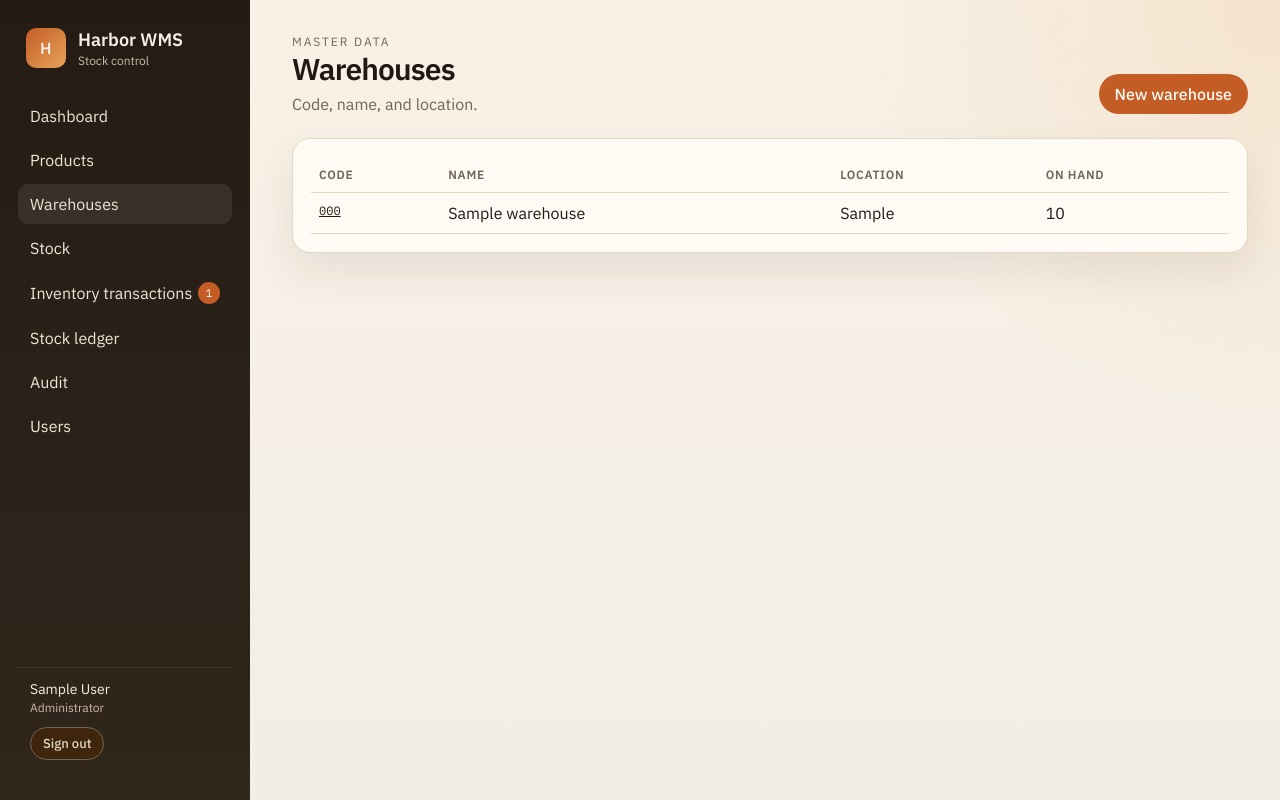
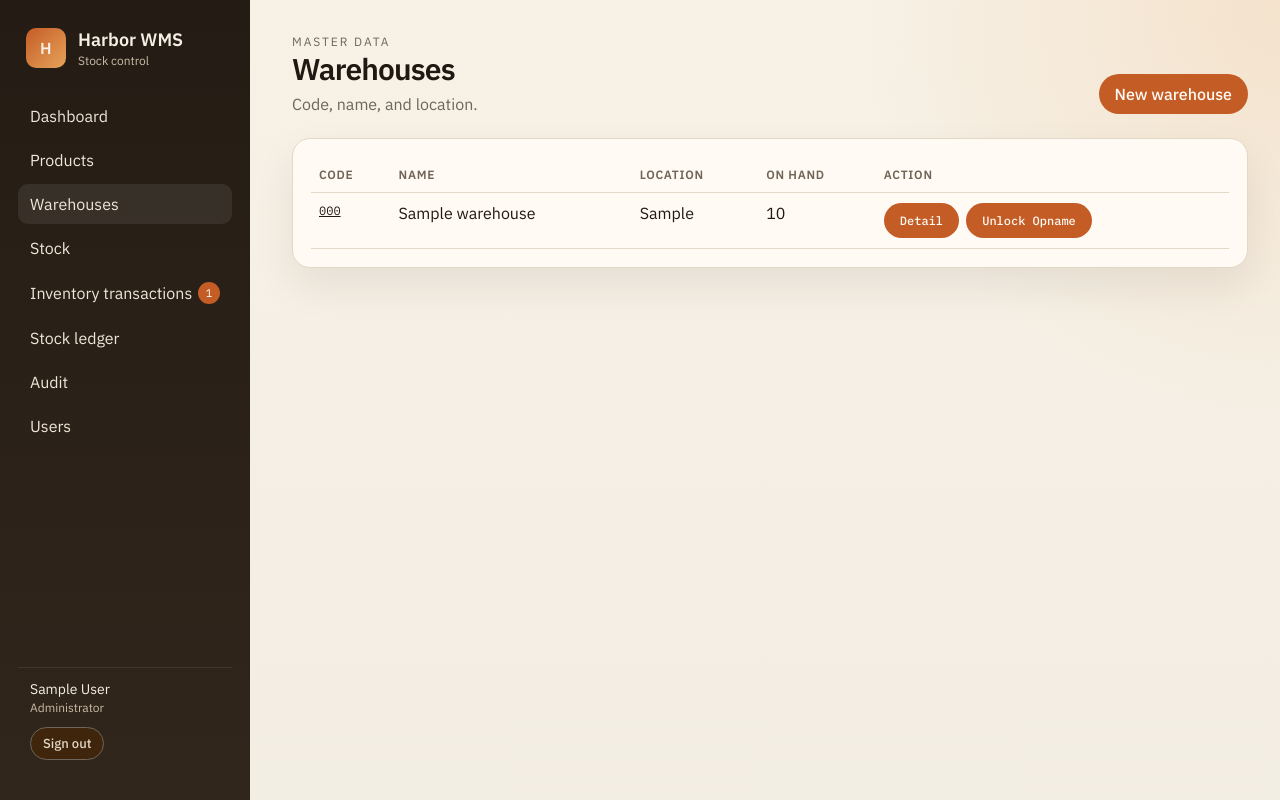
Before and after one commit to farel14/wms, a Django app: page /warehouses/ in a window 1280 px wide. Run offline with Django 5.2, Linux system fonts and the light colour scheme; a user stored in the database is signed in; tables that the repository leaves empty hold one stand-in row (values such as "Sample post").

Commit message:
add warehouse opname button & endpoint, fix product toggle active button

```diff
--- a/accounts/models.py
+++ b/accounts/models.py
@@ -14,6 +14,8 @@ class Audit(models.Model):
         DEACTIVATE = 'DEACTIVATE', 'Deactivate'
         ACTIVATE = 'ACTIVATE', 'Activate'
         POST = 'POST', 'Post'
+        LOCK_OPNAME = 'LOCK_OPNAME', 'Lock_Opname'
+        UNLOCK_OPNAME = 'UNLOCK_OPNAME', 'Unlock_Opname'
         TEST = 'TEST', 'Test'
 
     user = models.ForeignKey(
--- a/catalog/views.py
+++ b/catalog/views.py
@@ -97,8 +97,8 @@ class ProductDeactivateView(LoginRequiredMixin, View):
             user=self.request.user,
             action=Audit.Action.DEACTIVATE,
             table_name="Product",
-            record_id=self.product.pk,
-            description=f"Deactivate product {self.product.name}",
+            record_id=product.pk,
+            description=f"Deactivate product {product.name}",
         )
 
         return redirect("product-detail", pk=product.pk)
--- a/templates/warehouse/list.html
+++ b/templates/warehouse/list.html
@@ -11,7 +11,7 @@
 </div>
 <div class="card">
   <table>
-    <thead><tr><th>Code</th><th>Name</th><th>Location</th><th>On hand</th></tr></thead>
+    <thead><tr><th>Code</th><th>Name</th><th>Location</th><th>On hand</th><th>Action</th></tr></thead>
     <tbody>
       {% for w in warehouses %}
       <tr>
@@ -19,6 +19,34 @@
         <td>{{ w.name }}</td>
         <td>{{ w.location }}</td>
         <td>{{ w.on_hand }}</td>
+        {% if user.is_superuser %}
+        <td class="mono">
+          <a class="btn accent"  href="{% url 'warehouse-detail' w.pk %}">Detail</a>
+          {% if not w.is_opname %}
+          <form method="post"
+                action="{% url 'warehouse-lock-opname' w.pk %}"
+                style="display: inline;">
+            {% csrf_token %}
+            <button type="submit" class="btn danger">
+              Lock Opname
+            </button>
+          </form>
+          {% else %}
+              <form method="post"
+                action="{% url 'warehouse-unlock-opname' w.pk %}"
+                style="display: inline;">
+            {% csrf_token %}
+            <button type="submit" class="btn accent">
+              Unlock Opname
+            </button>
+          </form>
+          {% endif %}
+        </td>
+        {% else %}
+        <td class="mono">
+          <a class="btn accent"  href="{% url 'warehouse-detail' w.pk %}">Detail</a>
+        </td>
+        {% endif %}
       </tr>
       {% empty %}
       <tr><td colspan="4" class="empty">No warehouses yet.</td></tr>
--- a/warehouse/models.py
+++ b/warehouse/models.py
@@ -6,6 +6,7 @@ class Warehouse(models.Model):
     code = models.CharField("warehouse code", max_length=16, unique=True)
     name = models.CharField(max_length=120)
     location = models.CharField(max_length=255)
+    is_opname = models.BooleanField(default=False)
 
     class Meta:
         db_table = "warehouse"
--- a/warehouse/urls.py
+++ b/warehouse/urls.py
@@ -7,4 +7,6 @@ urlpatterns = [
     path("new/", views.WarehouseCreateView.as_view(), name="warehouse-create"),
     path("<int:pk>/", views.WarehouseDetailView.as_view(), name="warehouse-detail"),
     path("<int:pk>/edit/", views.WarehouseUpdateView.as_view(), name="warehouse-update"),
+    path("<int:pk>/lock-opname/", views.WarehouseLockOpnameView.as_view(), name="warehouse-lock-opname"),
+    path("<int:pk>/unlock-opname/", views.WarehouseUnlockOpnameView.as_view(), name="warehouse-unlock-opname"),
 ]
--- a/warehouse/views.py
+++ b/warehouse/views.py
@@ -1,7 +1,9 @@
 from django.contrib import messages
-from django.contrib.auth.mixins import LoginRequiredMixin
+from django.contrib.auth.mixins import LoginRequiredMixin, UserPassesTestMixin
 from django.urls import reverse
 from django.views.generic import CreateView, DetailView, ListView, UpdateView
+from django.shortcuts import get_object_or_404, redirect
+
 
 from accounts.models import log_audit, Audit
 from inventory.models import Stock
@@ -68,6 +70,64 @@ class WarehouseUpdateView(LoginRequiredMixin, UpdateView):
         return reverse("warehouse-detail", args=[self.object.pk])
 
 
+class WarehouseLockOpnameView(LoginRequiredMixin, UserPassesTestMixin, UpdateView):
+    model = Warehouse
+    form_class = WarehouseForm
+    template_name = "form.html"
+    raise_exception = True
+    http_method_names = ["post", "options"]
+
+
+    def test_func(self):
+        # Checks if user is logged in AND is a superuser
+        return self.request.user.is_authenticated and self.request.user.is_superuser
+
+    def post(self, request, pk):
+        warehouse = get_object_or_404(Warehouse, pk=pk)
+
+        warehouse.is_opname = True
+        warehouse.save(update_fields=["is_opname"])
+
+        log_audit(
+            user=self.request.user,
+            action=Audit.Action.LOCK_OPNAME,
+            table_name="Warehouse",
+            record_id=warehouse.pk,
+            description=f"Lock opname warehouse {warehouse.name}",
+        )
+
+        return redirect("warehouse-list")
+
+
+class WarehouseUnlockOpnameView(LoginRequiredMixin, UserPassesTestMixin, UpdateView):
+    model = Warehouse
+    form_class = WarehouseForm
+    template_name = "form.html"
+    raise_exception = True
+    http_method_names = ["post", "options"]
+
+
+    def test_func(self):
+        # Checks if user is logged in AND is a superuser
+        return self.request.user.is_authenticated and self.request.user.is_superuser
+
+    def post(self, request, pk):
+        warehouse = get_object_or_404(Warehouse, pk=pk)
+
+        warehouse.is_opname = False
+        warehouse.save(update_fields=["is_opname"])
+
+        log_audit(
+            user=self.request.user,
+            action=Audit.Action.UNLOCK_OPNAME,
+            table_name="Warehouse",
+            record_id=warehouse.pk,
+            description=f"Unlock opname warehouse {warehouse.name}",
+        )
+
+        return redirect("warehouse-list")
+
+
 class WarehouseDetailView(LoginRequiredMixin, DetailView):
     model = Warehouse
     template_name = "warehouse/detail.html"
```
Also changed, not shown: warehouse/migrations/0002_warehouse_is_opname.py (added).
